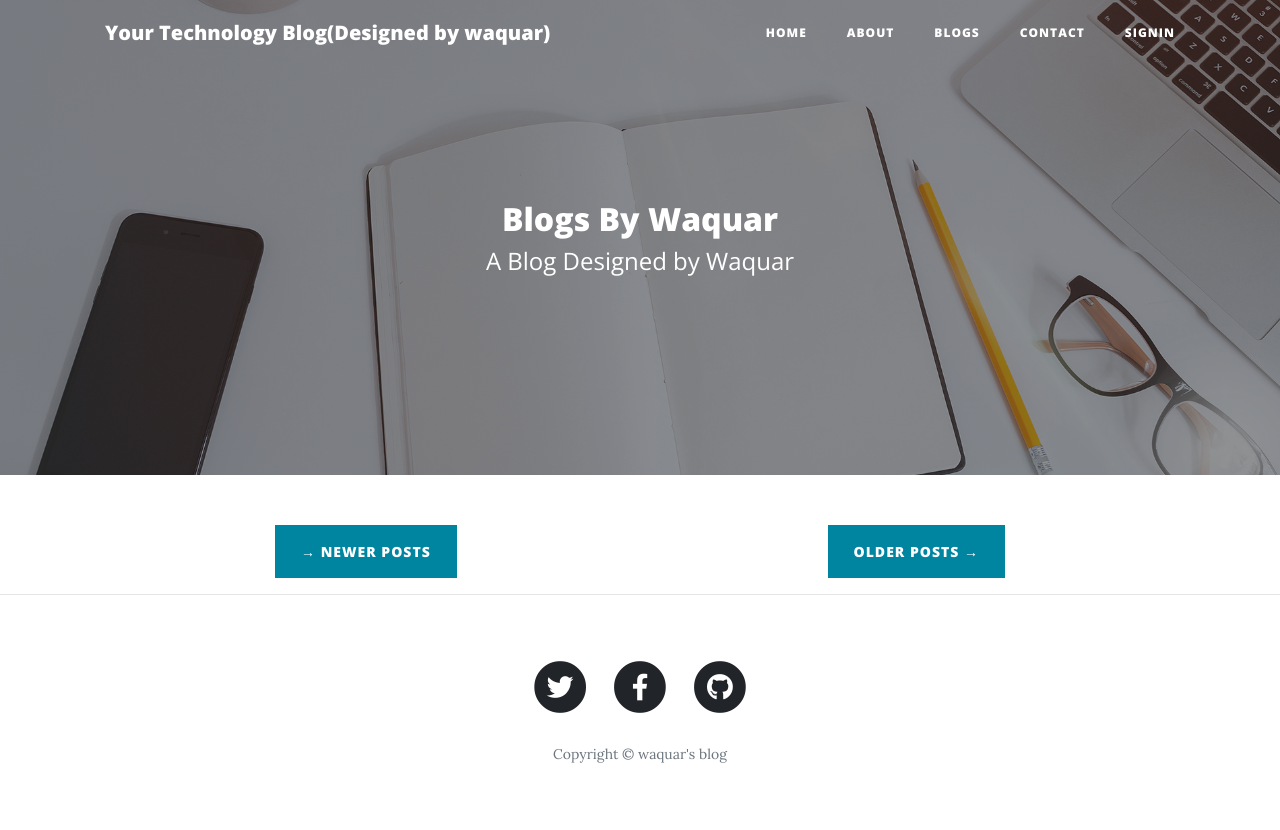
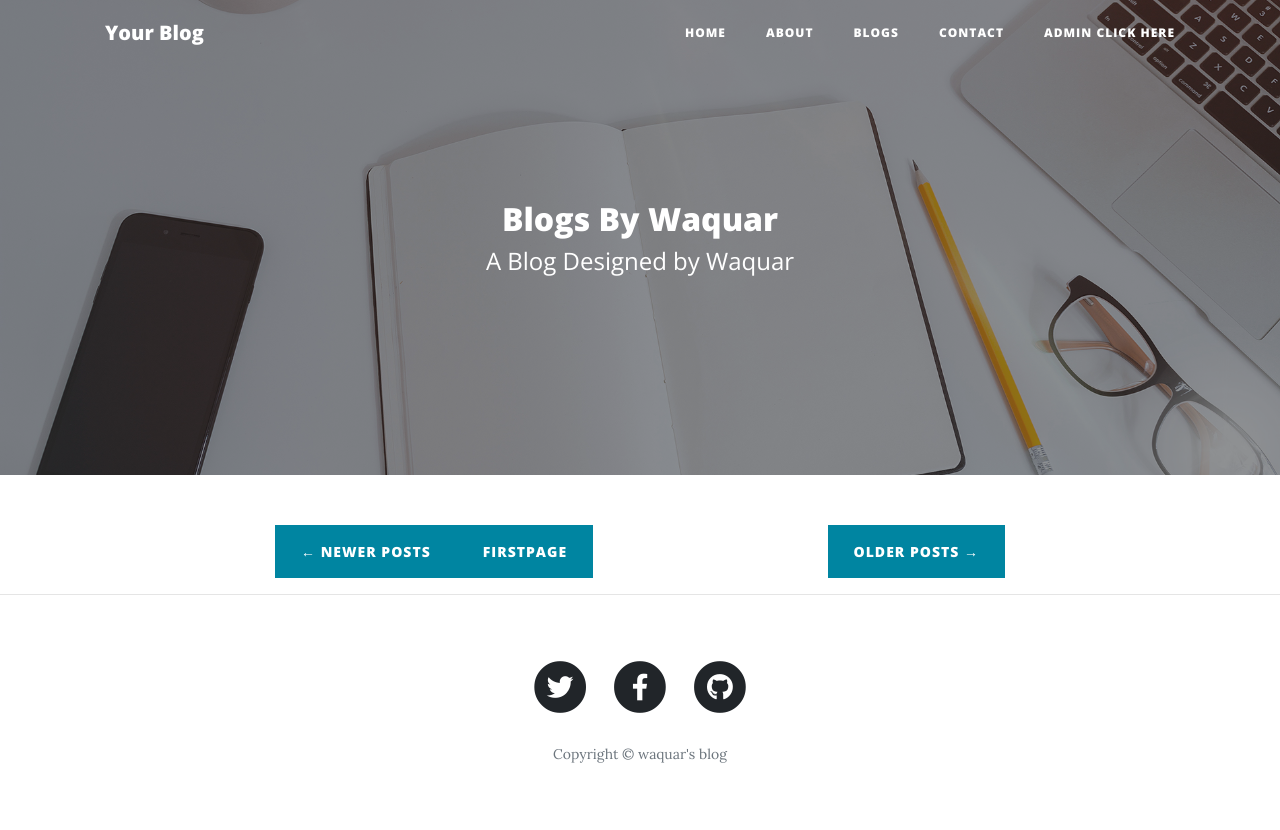
Before and after one commit to waquar/Flask_Python, a Flask app: page / in a window 1280 px wide. Run offline with Flask 2, Linux system fonts and the light colour scheme; data that the repository does not hold is empty; some libraries are stand-ins or nearby versions.

Commit message:
pagination left to implement

```diff
--- a/config.json
+++ b/config.json
@@ -10,7 +10,7 @@
             "git_url" : "https://www.github.com/waquar",
             "gmail-user" : "sss@gmail.com",
             "gmail-password" : "sggr123",
-            "Myself": "Hi! My name is waquar. My favourite line is : We All Are Bad in Someone's Story!!!! ",
+            "Myself": "Hi! My name is waquar. Connect with me using below social links. ",
             "display_posts" : 10,
             "admin_user": "waquarblog@gmail.com",
             "admin_pass" : "blogs"
--- a/main.py
+++ b/main.py
@@ -61,6 +61,40 @@ def home():
     posts = Posts.query.filter_by().all()[0:params['display_posts']]
     return render_template('index.html', params=params, posts = posts)
 
+
+
+@app.route('/about')
+def about():
+    return render_template('about.html', params=params)
+
+
+# @app.route('/post/')
+# def post():
+#     return render_template('post.html', params=params)
+
+@app.route("/post/<string:post_slug>", methods=['GET'])
+def newpost(post_slug):
+    post = Posts.query.filter_by(slug = post_slug).first()
+    return render_template('post.html', params=params, post = post)
+
+@app.route("/contact", methods=['GET', 'POST'])
+def contact():
+    # will fetch details from contact form in contact.html, attributes which i configured
+    if request.method == "POST":
+        name = request.form.get('name')
+        email = request.form.get('email')
+        phone = request.form.get('phone')
+        message = request.form.get('message')
+        # will dump in database
+        entry = Contacts(name=name, mobile=phone, message=message, date=datetime.now(), email=email)
+        db.session.add(entry)
+        db.session.commit()
+        #as soon it commits it will send mail to user.
+        mail.send_message('Got new message from blog', sender=email,
+                          recipients=[params['gmail-user']], body=message+ "\n" + phone)
+    return render_template('contact.html', params=params)
+
+
 # editing the existing posts
 @app.route('/edit/<string:sno>', methods = ['GET', 'POST'])
 def edit(sno):
@@ -91,10 +125,6 @@ def edit(sno):
         post = Posts.query.filter_by(sno = sno).first()
         return  render_template('edit.html', params = params,sno = sno, post = post)
 
-@app.route('/about')
-def about():
-    return render_template('about.html', params=params)
-
 #dashboard
 @app.route('/dashboard', methods = ['GET', 'POST'])
 def dashboard():
@@ -115,36 +145,6 @@ def dashboard():
     else:
         return render_template('signin.html', params=params)
 
-# @app.route('/post/')
-# def post():
-#     return render_template('post.html', params=params)
-
-@app.route("/post/<string:post_slug>", methods=['GET'])
-def newpost(post_slug):
-    post = Posts.query.filter_by(slug = post_slug).first()
-    return render_template('post.html', params=params, post = post)
-
-@app.route("/contact", methods=['GET', 'POST'])
-def contact():
-    # will fetch details from contact form in contact.html, attributes which i configured
-    if request.method == "POST":
-        name = request.form.get('name')
-        email = request.form.get('email')
-        phone = request.form.get('phone')
-        message = request.form.get('message')
-        # will dump in database
-        entry = Contacts(name=name, mobile=phone, message=message, date=datetime.now(), email=email)
-        db.session.add(entry)
-        db.session.commit()
-        #as soon it commits it will send mail to user.
-        mail.send_message('Got new message from blog', sender=email,
-                          recipients=[params['gmail-user']], body=message+ "\n" + phone)
-    return render_template('contact.html', params=params)
-
-@app.route("/logout")
-def logout():
-    session.pop('user')
-    return redirect('/dashboard')
 
 @app.route('/delete/<string:sno>', methods = ['GET', 'POST'])
 def delete(sno):
@@ -156,5 +156,10 @@ def delete(sno):
 
     return redirect('/dashboard')
 
+@app.route("/logout")
+def logout():
+    session.pop('user')
+    return redirect('/')
+
 
 app.run(debug=True)
--- a/templates/dashboard.html
+++ b/templates/dashboard.html
@@ -20,10 +20,9 @@
   <div class="container">
     <div class="row">
       <div class="col-lg-8 col-md-10 mx-auto">
-          <h2>Basic actions</h2>
+          <h2>Manage our posts</h2>
           <a href ="/edit/0"  ><button class="btn btn-primary">  Add New Posts - > <</button> </a>
           <a href ="/logout"  ><button class="btn btn-primary">  Logout - > <</button> </a>
-          <a href ="/dashboard"  ><button class="btn btn-primary">  Dashboard - > <</button> </a>
           <hr>
 
          <!   --fetching from database --- >
--- a/templates/edit.html
+++ b/templates/edit.html
@@ -49,8 +49,9 @@
           </div>
           <div class="control-group">
             <div class="form-group floating-label-form-group controls">
-              <label>content</label>
-              <textarea class="form-control" placeholder="content" id="content" name="content" required data-validation-required-message="Please enter a message."> </textarea>
+              <label>Content</label>
+              <textarea  class="form-control" placeholder="content" id="content" name="content"  required data-validation-required-message="Please enter a message." value="{{post.content}}" >
+              <! <textarea type="text" class="form-control" placeholder="content" id="content" name="content"  required data-validation-required-message="Please enter a message."> </textarea>>
               <p class="help-block text-danger"></p>
             </div>
           </div>
--- a/templates/index.html
+++ b/templates/index.html
@@ -46,7 +46,8 @@
         <!-- Pager -->
         <div class="clearfix">
           <a class="btn btn-primary float-right" href="#">Older Posts &rarr;</a>
-            <a class="btn btn-primary float-left" href="#"> &rarr; Newer Posts </a>
+            <a class="btn btn-primary float-left" href="#"> &larr; Newer Posts </a>
+            <a class="btn btn-primary" href="/"> FirstPage </a>
         </div>
       </div>
     </div>
--- a/templates/layout.html
+++ b/templates/layout.html
@@ -8,7 +8,7 @@
   <meta name="description" content="">
   <meta name="author" content="">
 
-  <title>Clean Blog - Start Bootstrap Theme</title>
+  <title>Waquar's Blog</title>
 
   <!-- Bootstrap core CSS -->
   <link href="{{ url_for('static', filename='vendor/bootstrap/css/bootstrap.min.css') }}" rel="stylesheet">
@@ -28,7 +28,7 @@
   <!-- Navigation -->
   <nav class="navbar navbar-expand-lg navbar-light fixed-top" id="mainNav">
     <div class="container">
-      <a class="navbar-brand" href="/">Your Technology Blog(Designed by waquar)</a>
+      <a class="navbar-brand" href="/">Your Blog</a>
       <button class="navbar-toggler navbar-toggler-right" type="button" data-toggle="collapse" data-target="#navbarResponsive" aria-controls="navbarResponsive" aria-expanded="false" aria-label="Toggle navigation">
         Menu
         <i class="fas fa-bars"></i>
@@ -48,7 +48,7 @@
             <a class="nav-link" href="contact">Contact</a>
           </li>
           <li class="nav-item">
-            <a class="nav-link" href="dashboard">Signin</a>
+            <a class="nav-link" href="dashboard">Admin Click Here</a>
           </li>
         </ul>
       </div>
```
